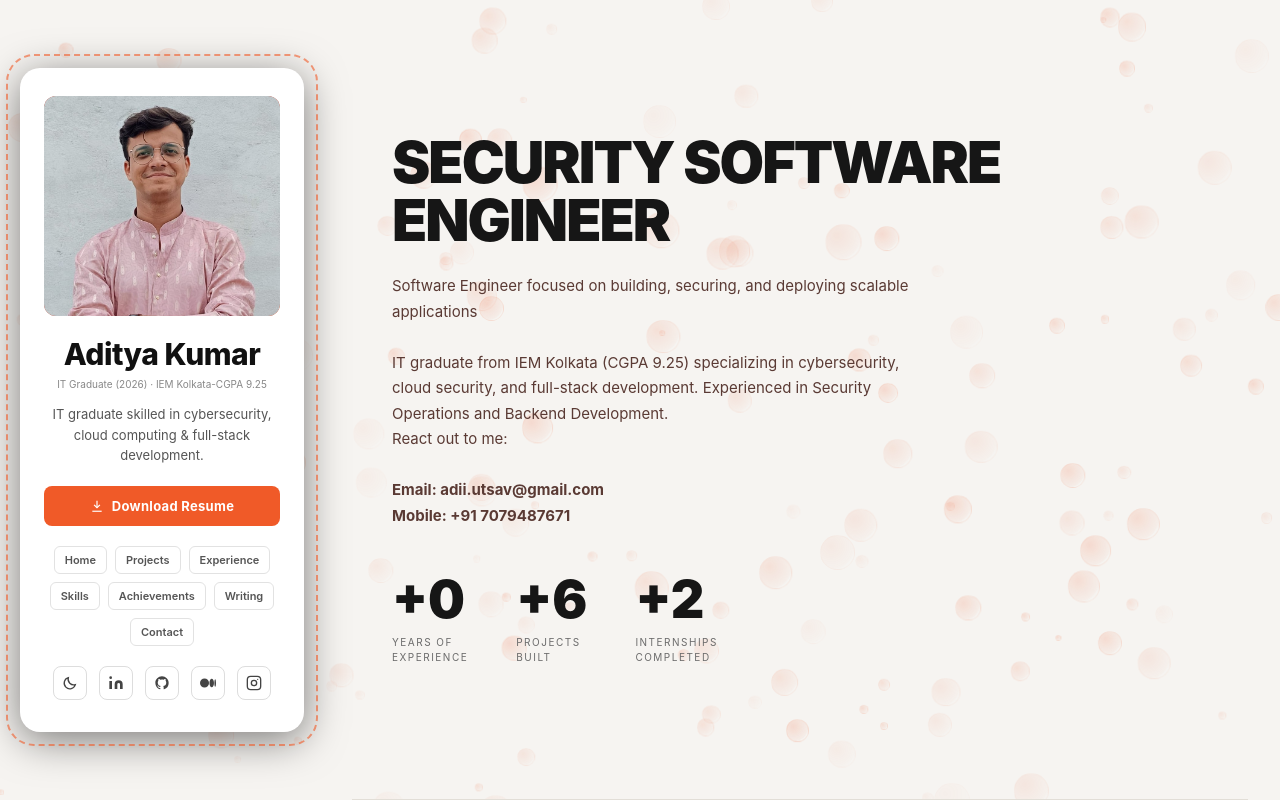
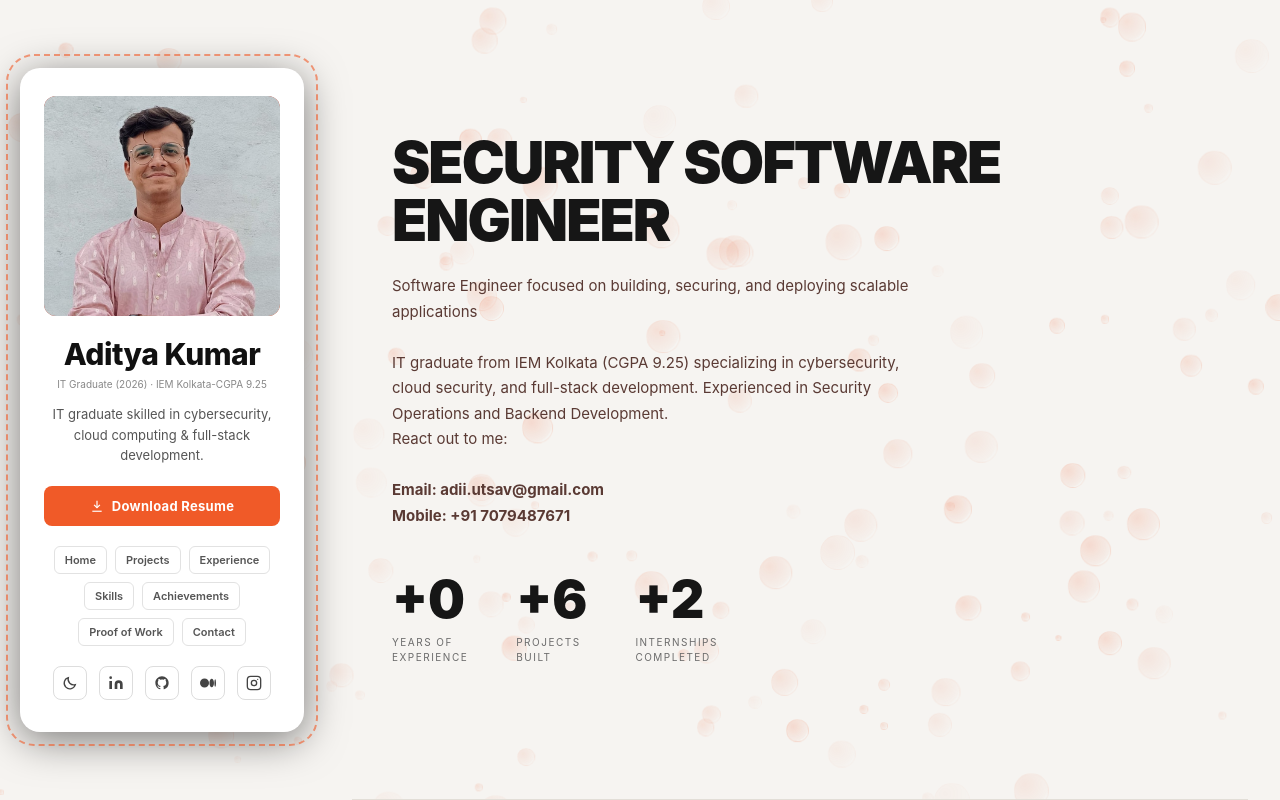
Before and after one commit to Rememberful/Portfolio, a React (Vite) app: page / in a window 1280 px wide. Built offline with nearby package versions, Linux system fonts and the light colour scheme; no server answers.

Commit message:
Changed articles to proof of work

```diff
--- a/src/components/sections/Writing/index.jsx
+++ b/src/components/sections/Writing/index.jsx
@@ -19,8 +19,8 @@ export default function WritingSection() {
   return (
     <section id="writing" style={section}>
       <Reveal>
-        <div style={bigTitle}>LATEST</div>
-        <div style={{ ...bigTitle, color: T.text, marginBottom: "28px" }}>WRITING</div>
+        <div style={bigTitle}>PROOF OF</div>
+        <div style={{ ...bigTitle, color: T.text, marginBottom: "28px" }}>WORK</div>
 
         <ArticleList articles={articles} status={status} T={T} isMobile={isMobile} />
         <ReadingLists T={T} isMobile={isMobile} />
--- a/src/data/navItems.js
+++ b/src/data/navItems.js
@@ -4,6 +4,6 @@ export const navItems = [
   ["experience", "Experience"],
   ["skills", "Skills"],
   ["achievements", "Achievements"],
-  ["writing", "Writing"],
+  ["writing", "Proof of Work"],
   ["contact", "Contact"],
 ];
```
